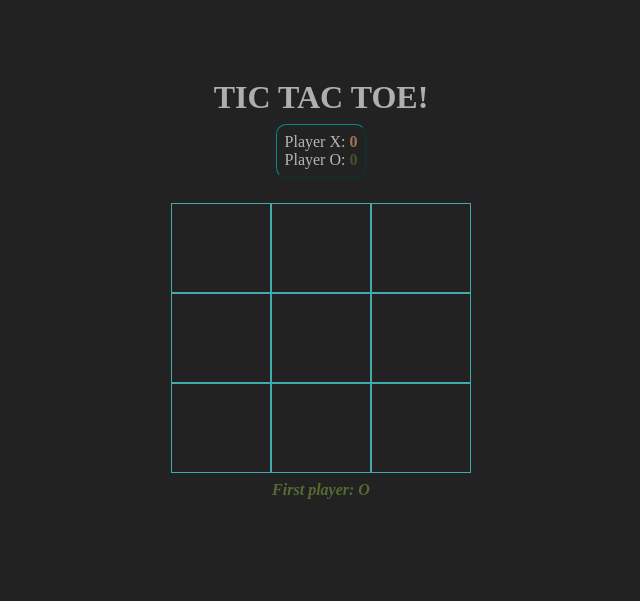
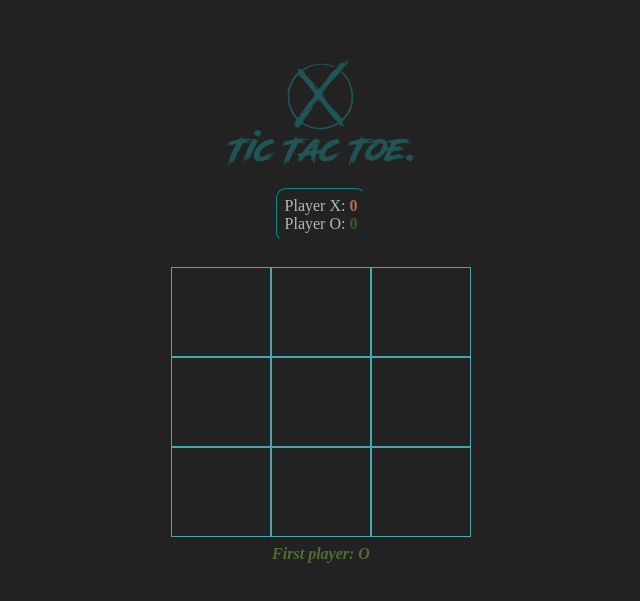
Before and after one commit to Joadevy/Tic-Tac-Toe, a plain HTML site: page index.html in a window 1280 px wide. Shown: the part 107-708 px from the top of the page, without its empty margins (319-959 px from the left). Drawn offline with Linux system fonts and the light colour scheme.

Commit message:
tictactoe img added

```diff
--- a/css/styles.css
+++ b/css/styles.css
@@ -9,6 +9,7 @@ body {
     height: 100vh;
     display: grid;
     place-content: center;
+    place-items: center;
     gap: .5rem;
 }
 
@@ -19,10 +20,14 @@ main {
     align-items: center;
 }
 
-h1 {
-    color:whitesmoke;
-    opacity: 67%;
-    text-align: center;
+header {
+    display: flex;
+    width: 60%;
+    margin-bottom: -1.5rem;
+}
+
+header>img {
+    width: 100%;
 }
 
 .firstTurn {
@@ -124,7 +129,7 @@ button:hover {
     border: .25px solid rgb(66, 170, 170);
     border-radius: 10px;
     height: 40%;
-    background-color: rgb(216, 216, 216);
+    background-color: rgb(82, 82, 82);
     position: relative;
     transition: transform .5s;
     transform: translateY(0%);
--- a/index.html
+++ b/index.html
@@ -10,7 +10,7 @@
 </head>
 <body>
     <header>
-        <h1><span id="tictactoe">TIC TAC TOE!</span></h1>
+        <img src="assets/img/logo_black.png" alt="image of tic tac toe">
     </header>
 
     <main class="main">
```
Also changed, not shown: assets/img/logo_black.png (added).
